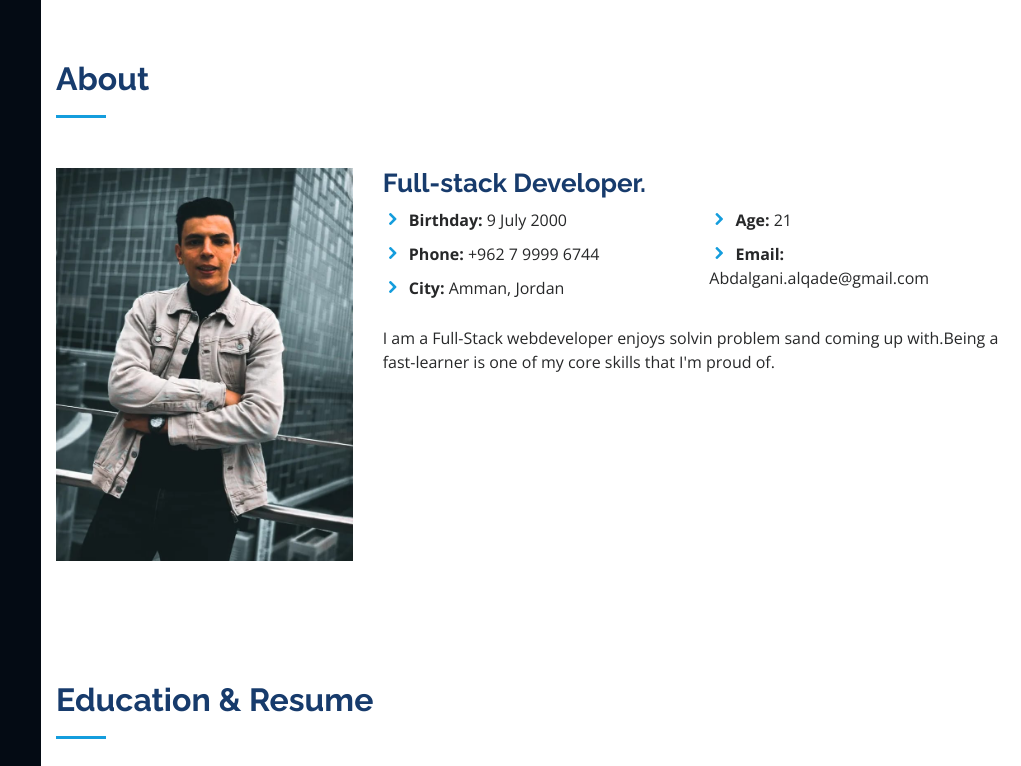
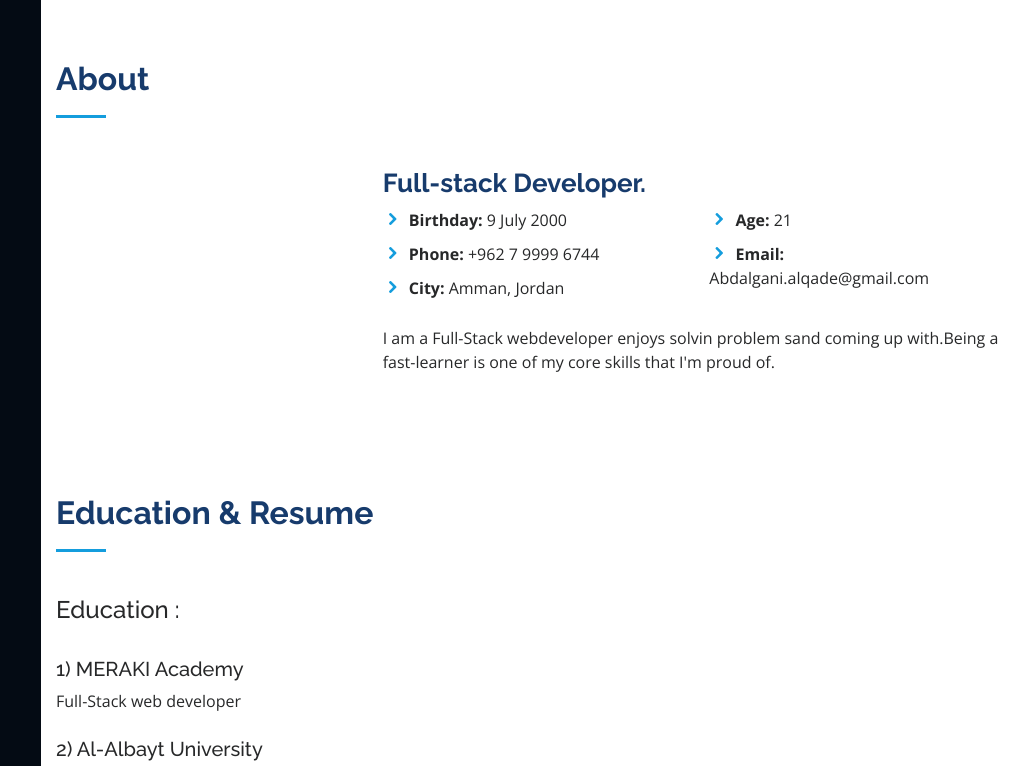
Before and after one commit to Abdalgani2/portfolio, a plain HTML site: page index.html in a window 1280 px wide. Shown: the top 766 px of the page, 259-1280 px from the left. Drawn offline with nearby package versions, Linux system fonts and the light colour scheme.

Commit message:
finsh project

```diff
--- a/index.html
+++ b/index.html
@@ -70,7 +70,7 @@
 
         <div class="row">
           <div class="col-lg-4" data-aos="fade-right">
-            <img src="assets/img/abdalgani.jpg" class="img-fluid" alt="">
+            <img src="" class="img-fluid" alt="">
           </div>
           <div class="col-lg-8 pt-4 pt-lg-0 content" data-aos="fade-left">
             <h3>Full-stack Developer.</h3>
```
